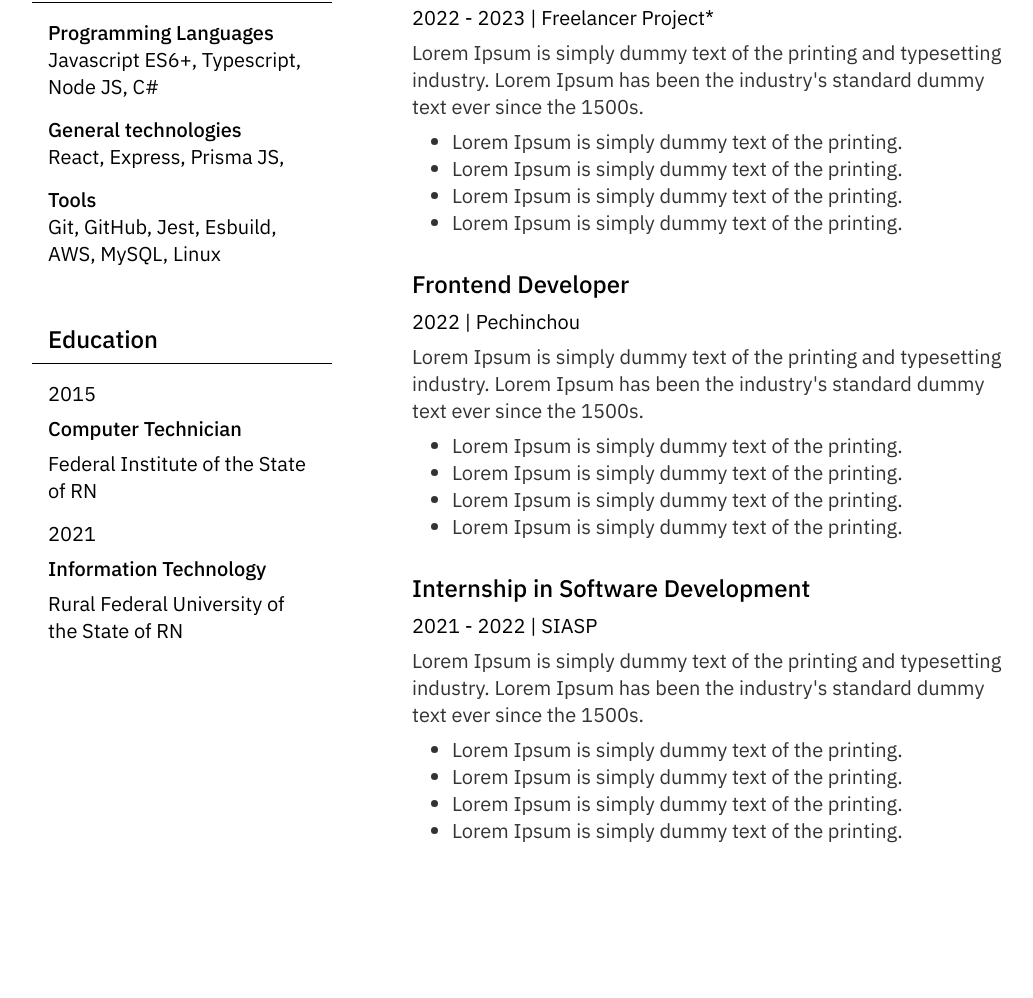
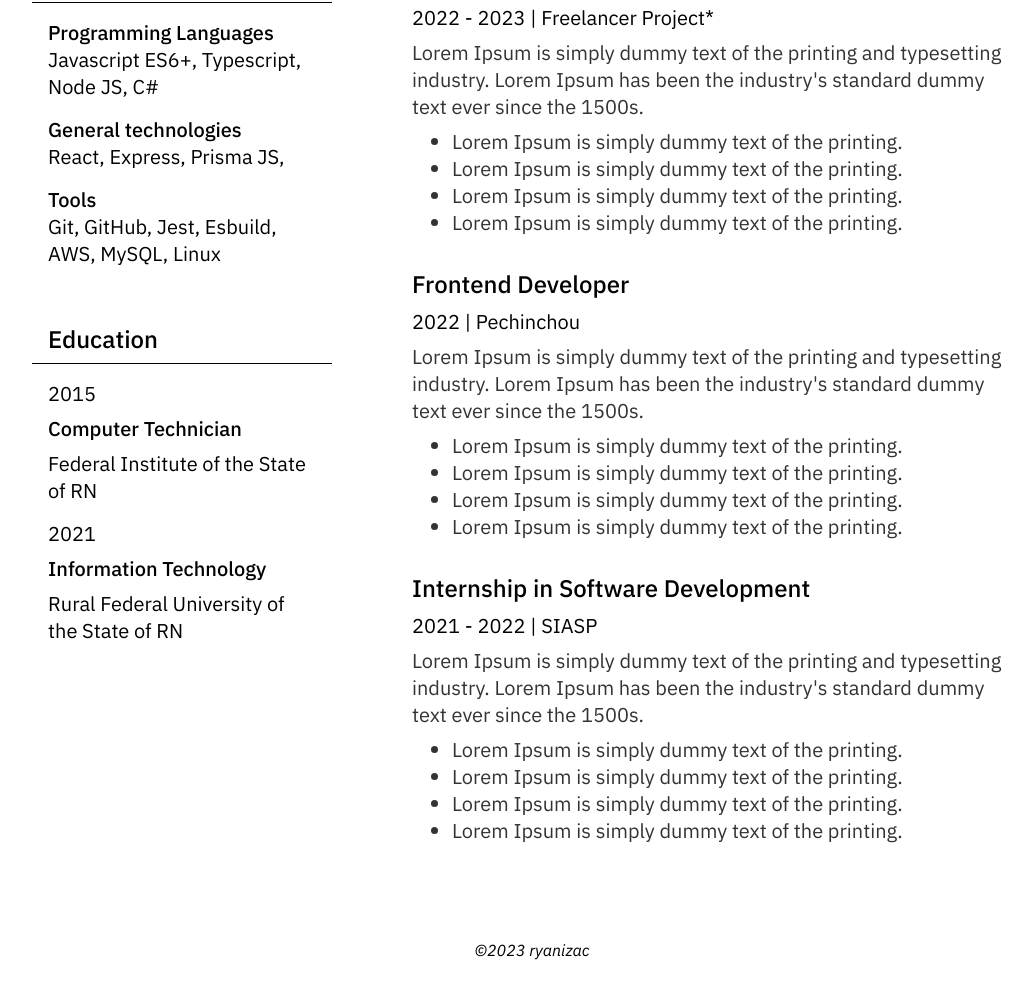
Before and after one commit to ryanizac/the-great-curriculum, a plain HTML site: page index.html in a window 1280 px wide. Shown: the part 844-1842 px from the top of the page, without its empty margins (108-1141 px from the left). Before the commit the page ends 1804 px from the top, so only its background shows below. Drawn offline with Linux system fonts and the light colour scheme.

Commit message:
add copy

```diff
--- a/index.css
+++ b/index.css
@@ -224,3 +224,15 @@ body {
   color: #333333;
   margin: 0;
 }
+
+/* copy */
+.copy-container {
+  display: flex;
+  justify-content: center;
+  width: 100%;
+}
+
+#copy {
+  font-style: italic;
+  font-size: 16px;
+}
--- a/index.html
+++ b/index.html
@@ -162,6 +162,9 @@
           </section>
         </div>
       </main>
+      <footer class="copy-container">
+        <p id="copy">&#169;2023 ryanizac</p>
+      </footer>
     </div>
   </body>
 </html>
```
